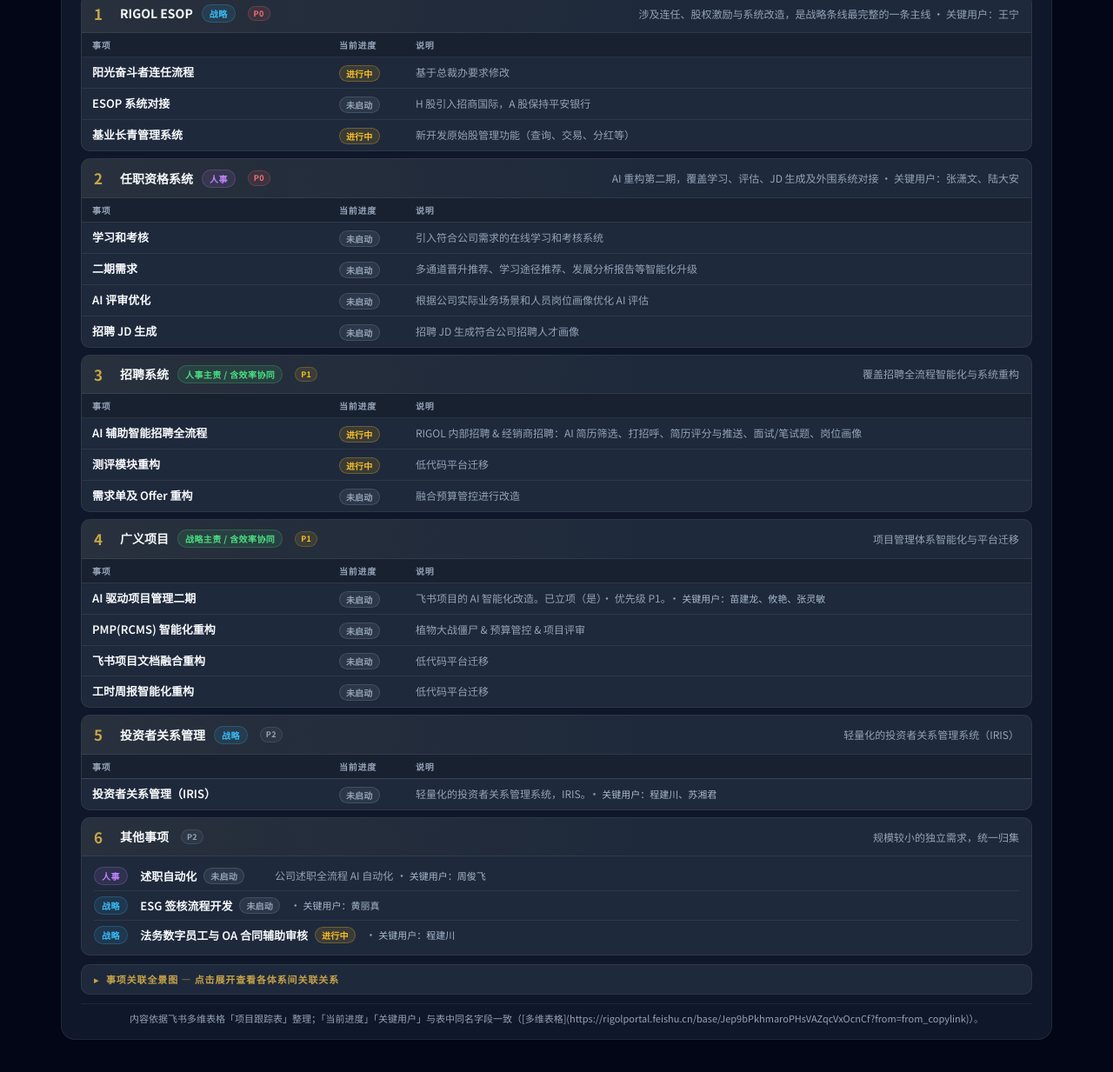
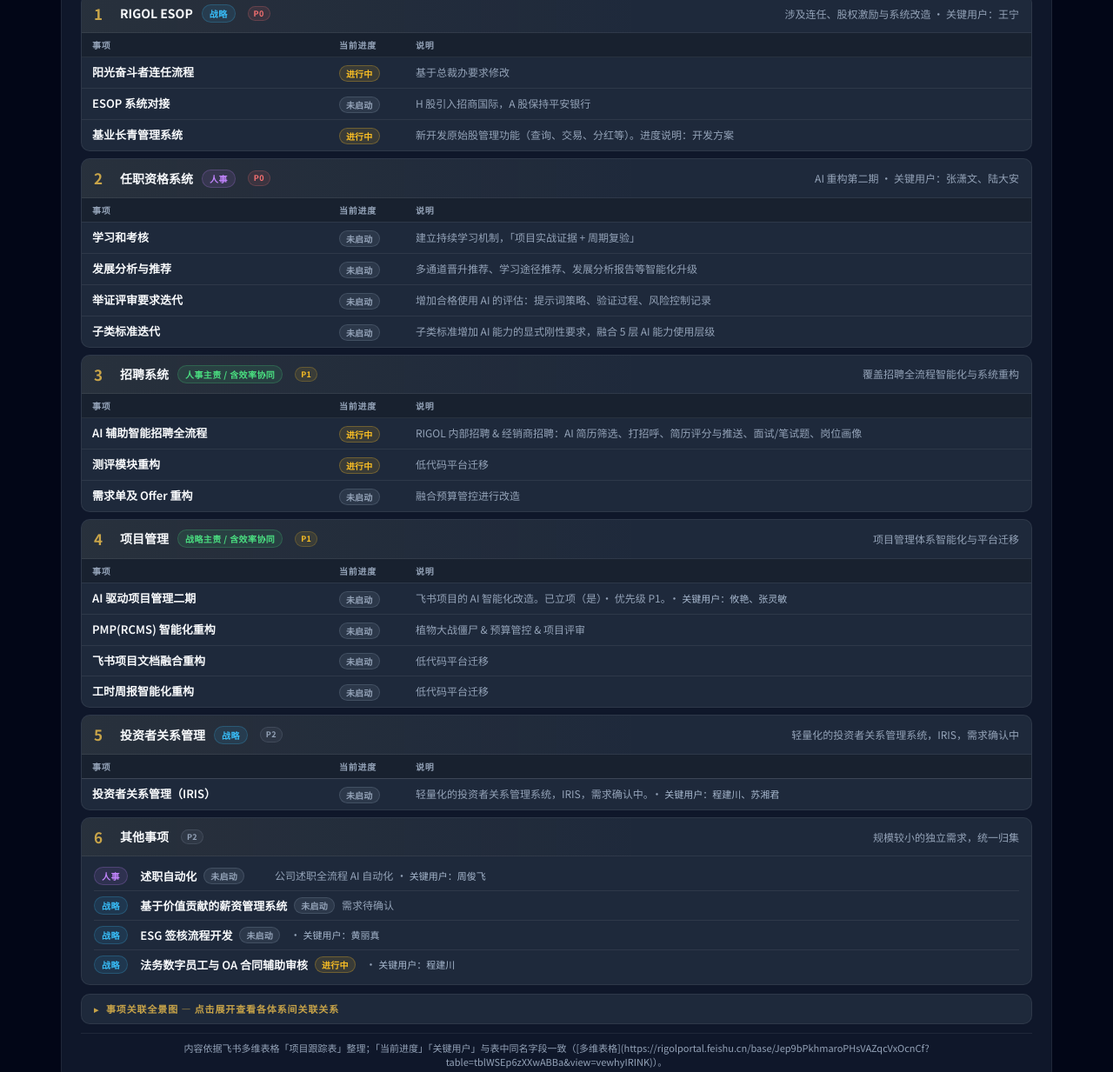
Before and after one commit to piyansheng/piyansheng.github.io, a plain HTML site: page 战略人事IT重点项目_一页纸.html in a window 1280 px wide. Shown: the part 118-1351 px from the top of the page at 87% size. Before the commit the page ends 1328 px from the top, so only its background shows below. Drawn offline with Linux system fonts and the light colour scheme.

Commit message:
更新一页纸项目

```diff
--- a/战略人事IT重点项目_一页纸.html
+++ b/战略人事IT重点项目_一页纸.html
@@ -483,14 +483,14 @@
         <span class="group-title">RIGOL ESOP</span>
         <span class="pill pill-s">战略</span>
         <span class="pill-p pill-p0">P0</span>
-        <span class="group-desc">涉及连任、股权激励与系统改造，是战略条线最完整的一条主线 · 关键用户：王宁</span>
+        <span class="group-desc">涉及连任、股权激励与系统改造 · 关键用户：王宁</span>
       </div>
       <table>
         <thead><tr><th style="width:26%">事项</th><th class="col-st">当前进度</th><th>说明</th></tr></thead>
         <tbody>
           <tr><td><span class="name">阳光奋斗者连任流程</span></td><td class="cell-st"><span class="pill-st pill-st-run">进行中</span></td><td><span class="desc">基于总裁办要求修改</span></td></tr>
           <tr><td><span class="name">ESOP 系统对接</span></td><td class="cell-st"><span class="pill-st pill-st-idle">未启动</span></td><td><span class="desc">H 股引入招商国际，A 股保持平安银行</span></td></tr>
-          <tr><td><span class="name">基业长青管理系统</span></td><td class="cell-st"><span class="pill-st pill-st-run">进行中</span></td><td><span class="desc">新开发原始股管理功能（查询、交易、分红等）</span></td></tr>
+          <tr><td><span class="name">基业长青管理系统</span></td><td class="cell-st"><span class="pill-st pill-st-run">进行中</span></td><td><span class="desc">新开发原始股管理功能（查询、交易、分红等）。进度说明：开发方案</span></td></tr>
         </tbody>
       </table>
     </div>
@@ -502,15 +502,15 @@
         <span class="group-title">任职资格系统</span>
         <span class="pill pill-h">人事</span>
         <span class="pill-p pill-p0">P0</span>
-        <span class="group-desc">AI 重构第二期，覆盖学习、评估、JD 生成及外围系统对接 · 关键用户：张潇文、陆大安</span>
+        <span class="group-desc">AI 重构第二期 · 关键用户：张潇文、陆大安</span>
       </div>
       <table>
         <thead><tr><th style="width:26%">事项</th><th class="col-st">当前进度</th><th>说明</th></tr></thead>
         <tbody>
-          <tr><td><span class="name">学习和考核</span></td><td class="cell-st"><span class="pill-st pill-st-idle">未启动</span></td><td><span class="desc">引入符合公司需求的在线学习和考核系统</span></td></tr>
-          <tr><td><span class="name">二期需求</span></td><td class="cell-st"><span class="pill-st pill-st-idle">未启动</span></td><td><span class="desc">多通道晋升推荐、学习途径推荐、发展分析报告等智能化升级</span></td></tr>
-          <tr><td><span class="name">AI 评审优化</span></td><td class="cell-st"><span class="pill-st pill-st-idle">未启动</span></td><td><span class="desc">根据公司实际业务场景和人员岗位画像优化 AI 评估</span></td></tr>
-          <tr><td><span class="name">招聘 JD 生成</span></td><td class="cell-st"><span class="pill-st pill-st-idle">未启动</span></td><td><span class="desc">招聘 JD 生成符合公司招聘人才画像</span></td></tr>
+          <tr><td><span class="name">学习和考核</span></td><td class="cell-st"><span class="pill-st pill-st-idle">未启动</span></td><td><span class="desc">建立持续学习机制，「项目实战证据 + 周期复验」</span></td></tr>
+          <tr><td><span class="name">发展分析与推荐</span></td><td class="cell-st"><span class="pill-st pill-st-idle">未启动</span></td><td><span class="desc">多通道晋升推荐、学习途径推荐、发展分析报告等智能化升级</span></td></tr>
+          <tr><td><span class="name">举证评审要求迭代</span></td><td class="cell-st"><span class="pill-st pill-st-idle">未启动</span></td><td><span class="desc">增加合格使用 AI 的评估：提示词策略、验证过程、风险控制记录</span></td></tr>
+          <tr><td><span class="name">子类标准迭代</span></td><td class="cell-st"><span class="pill-st pill-st-idle">未启动</span></td><td><span class="desc">子类标准增加 AI 能力的显式刚性要求，融合 5 层 AI 能力使用层级</span></td></tr>
         </tbody>
       </table>
     </div>
@@ -534,11 +534,11 @@
       </table>
     </div>
 
-    <!-- 4 广义项目 -->
+    <!-- 4 项目管理 -->
     <div class="group anim d5">
       <div class="group-head">
         <span class="group-num">4</span>
-        <span class="group-title">广义项目</span>
+        <span class="group-title">项目管理</span>
         <span class="pill pill-m">战略主责 / 含效率协同</span>
         <span class="pill-p pill-p1">P1</span>
         <span class="group-desc">项目管理体系智能化与平台迁移</span>
@@ -546,7 +546,7 @@
       <table>
         <thead><tr><th style="width:26%">事项</th><th class="col-st">当前进度</th><th>说明</th></tr></thead>
         <tbody>
-          <tr><td><span class="name">AI 驱动项目管理二期</span></td><td class="cell-st"><span class="pill-st pill-st-idle">未启动</span></td><td><span class="note-nowrap"><span class="desc">飞书项目的 AI 智能化改造。已立项（是）· 优先级 P1。</span><span class="key-users">关键用户：苗建龙、攸艳、张灵敏</span></span></td></tr>
+          <tr><td><span class="name">AI 驱动项目管理二期</span></td><td class="cell-st"><span class="pill-st pill-st-idle">未启动</span></td><td><span class="note-nowrap"><span class="desc">飞书项目的 AI 智能化改造。已立项（是）· 优先级 P1。</span><span class="key-users">关键用户：攸艳、张灵敏</span></span></td></tr>
           <tr><td><span class="name">PMP(RCMS) 智能化重构</span></td><td class="cell-st"><span class="pill-st pill-st-idle">未启动</span></td><td><span class="desc">植物大战僵尸 &amp; 预算管控 &amp; 项目评审</span></td></tr>
           <tr><td><span class="name">飞书项目文档融合重构</span></td><td class="cell-st"><span class="pill-st pill-st-idle">未启动</span></td><td><span class="desc">低代码平台迁移</span></td></tr>
           <tr><td><span class="name">工时周报智能化重构</span></td><td class="cell-st"><span class="pill-st pill-st-idle">未启动</span></td><td><span class="desc">低代码平台迁移</span></td></tr>
@@ -561,12 +561,12 @@
         <span class="group-title">投资者关系管理</span>
         <span class="pill pill-s">战略</span>
         <span class="pill-p pill-p2">P2</span>
-        <span class="group-desc">轻量化的投资者关系管理系统（IRIS）</span>
+        <span class="group-desc">轻量化的投资者关系管理系统，IRIS，需求确认中</span>
       </div>
       <table>
         <thead><tr><th style="width:26%">事项</th><th class="col-st">当前进度</th><th>说明</th></tr></thead>
         <tbody>
-          <tr><td><span class="name">投资者关系管理（IRIS）</span></td><td class="cell-st"><span class="pill-st pill-st-idle">未启动</span></td><td><span class="note-nowrap"><span class="desc">轻量化的投资者关系管理系统，IRIS。</span><span class="key-users">关键用户：程建川、苏湘君</span></span></td></tr>
+          <tr><td><span class="name">投资者关系管理（IRIS）</span></td><td class="cell-st"><span class="pill-st pill-st-idle">未启动</span></td><td><span class="note-nowrap"><span class="desc">轻量化的投资者关系管理系统，IRIS，需求确认中。</span><span class="key-users">关键用户：程建川、苏湘君</span></span></td></tr>
         </tbody>
       </table>
     </div>
@@ -583,6 +583,10 @@
         <div class="item">
           <span class="item-name"><span class="pill pill-h">人事</span>&ensp;述职自动化<span class="pill-st pill-st-idle">未启动</span></span>
           <span class="item-desc">公司述职全流程 AI 自动化<span class="key-users">关键用户：周俊飞</span></span>
+        </div>
+        <div class="item">
+          <span class="item-name"><span class="pill pill-s">战略</span>&ensp;基于价值贡献的薪资管理系统<span class="pill-st pill-st-idle">未启动</span></span>
+          <span class="item-desc">需求待确认</span>
         </div>
         <div class="item">
           <span class="item-name"><span class="pill pill-s">战略</span>&ensp;ESG 签核流程开发<span class="pill-st pill-st-idle">未启动</span></span>
@@ -631,12 +635,12 @@
 
           <!-- ========== 体系标题 + 说明 ========== -->
           <text x="143" y="32" text-anchor="middle" class="n-zone-title" fill="#38bdf8">股权激励体系</text>
-          <text x="143" y="48" text-anchor="middle" class="n-zone-desc">ESOP 下辖阳光奋斗者（上市后激励）、基业长青（原始股管理）、</text>
-          <text x="143" y="62" text-anchor="middle" class="n-zone-desc">ESOP 系统对接（平安银行 A 股 / 招银国际 H 股）三个方向</text>
+          <text x="143" y="48" text-anchor="middle" class="n-zone-desc">下辖阳光奋斗者连任、基业长青（原始股管理）、</text>
+          <text x="143" y="62" text-anchor="middle" class="n-zone-desc">ESOP 系统对接（A 股平安银行 / H 股招银国际）</text>
 
           <text x="561" y="32" text-anchor="middle" class="n-zone-title" fill="#c084fc">人才能力体系</text>
           <text x="561" y="48" text-anchor="middle" class="n-zone-desc">任职资格系统（AI 重构二期）与招聘系统围绕人才主线展开</text>
-          <text x="561" y="62" text-anchor="middle" class="n-zone-desc">任职资格侧重能力标准与 AI 评审，并生成招聘 JD；招聘侧重全流程智能化与系统重构</text>
+          <text x="561" y="62" text-anchor="middle" class="n-zone-desc">任职资格含学习考核、发展分析与推荐、举证评审、子类标准等；招聘侧重全流程智能化与重构</text>
 
           <text x="958" y="32" text-anchor="middle" class="n-zone-title" fill="#4ade80">项目管理体系</text>
           <text x="958" y="48" text-anchor="middle" class="n-zone-desc">聚焦项目管理智能化与低代码平台迁移</text>
@@ -653,12 +657,7 @@
           <text x="700" y="107" text-anchor="middle" class="n-label" fill="#c084fc" font-weight="700">招聘系统</text>
 
           <rect x="860" y="82" width="200" height="38" rx="7" fill="rgba(74,222,128,0.12)" stroke="rgba(74,222,128,0.4)" stroke-width="1.4" />
-          <text x="960" y="107" text-anchor="middle" class="n-label" fill="#4ade80" font-weight="700">广义项目</text>
-
-          <!-- 任职资格 → 招聘系统 横向实线 -->
-          <line x1="520" y1="101" x2="600" y2="101" stroke="#c084fc" stroke-opacity="0.55" stroke-width="1.5" marker-end="url(#arrPurple)" />
-          <rect x="538" y="86" width="44" height="16" rx="3" fill="#1e293b" />
-          <text x="560" y="98" text-anchor="middle" class="n-note" fill="#c084fc" font-weight="600" opacity="0.85" font-size="9">JD生成</text>
+          <text x="960" y="107" text-anchor="middle" class="n-label" fill="#4ade80" font-weight="700">项目管理</text>
 
           <!-- ========== 父→子连线 ========== -->
           <g fill="none" stroke-width="1.4">
@@ -713,17 +712,18 @@
           <text x="345" y="208" text-anchor="middle" class="n-st" fill="#94a3b8">未启动</text>
 
           <rect x="390" y="158" width="74" height="56" rx="5" fill="rgba(192,132,252,0.06)" stroke="rgba(192,132,252,0.25)" stroke-width="1" />
-          <text x="427" y="186" text-anchor="middle" class="n-sub" fill="#c084fc">二期需求</text>
+          <text x="427" y="176" text-anchor="middle" class="n-sub" fill="#c084fc">发展分析</text>
+          <text x="427" y="192" text-anchor="middle" class="n-sub" fill="#c084fc">与推荐</text>
           <text x="427" y="208" text-anchor="middle" class="n-st" fill="#94a3b8">未启动</text>
 
           <rect x="472" y="158" width="74" height="56" rx="5" fill="rgba(192,132,252,0.06)" stroke="rgba(192,132,252,0.25)" stroke-width="1" />
-          <text x="509" y="176" text-anchor="middle" class="n-sub" fill="#c084fc">AI 评审</text>
-          <text x="509" y="192" text-anchor="middle" class="n-sub" fill="#c084fc">优化</text>
+          <text x="509" y="176" text-anchor="middle" class="n-sub" fill="#c084fc">举证评审</text>
+          <text x="509" y="192" text-anchor="middle" class="n-sub" fill="#c084fc">要求迭代</text>
           <text x="509" y="208" text-anchor="middle" class="n-st" fill="#94a3b8">未启动</text>
 
           <rect x="554" y="158" width="74" height="56" rx="5" fill="rgba(192,132,252,0.06)" stroke="rgba(192,132,252,0.25)" stroke-width="1" />
-          <text x="591" y="176" text-anchor="middle" class="n-sub" fill="#c084fc">招聘 JD</text>
-          <text x="591" y="192" text-anchor="middle" class="n-sub" fill="#c084fc">生成</text>
+          <text x="591" y="176" text-anchor="middle" class="n-sub" fill="#c084fc">子类标准</text>
+          <text x="591" y="192" text-anchor="middle" class="n-sub" fill="#c084fc">迭代</text>
           <text x="591" y="208" text-anchor="middle" class="n-st" fill="#94a3b8">未启动</text>
 
           <!-- 招聘系统子项 -->
@@ -737,7 +737,7 @@
           <text x="777" y="192" text-anchor="middle" class="n-sub" fill="#c084fc">重构</text>
           <text x="777" y="208" text-anchor="middle" class="n-st" fill="#fbbf24">进行中</text>
 
-          <!-- 广义项目子项：AI 驱动项目管理二期 -->
+          <!-- 项目管理子项：AI 驱动项目管理二期 -->
           <rect x="868" y="158" width="84" height="56" rx="5" fill="rgba(74,222,128,0.06)" stroke="rgba(74,222,128,0.25)" stroke-width="1" />
           <text x="910" y="176" text-anchor="middle" class="n-sub" fill="#4ade80">AI 驱动</text>
           <text x="910" y="192" text-anchor="middle" class="n-sub" fill="#4ade80">项目管理二期</text>
@@ -771,7 +771,7 @@
 
           <path d="M 427 214 L 427 312 Q 427 320 436 320 L 910 320 L 910 214" stroke="#fbbf24" stroke-opacity="0.5" stroke-width="1.6" stroke-dasharray="7 4" fill="none" marker-end="url(#arrCross)" />
           <rect x="590" y="302" width="90" height="18" rx="4" fill="#1e293b" />
-          <text x="635" y="315" text-anchor="middle" font-size="9" fill="#fbbf24" opacity="0.9" font-weight="600" font-family="Noto Sans SC, sans-serif">对接广义项目</text>
+          <text x="635" y="315" text-anchor="middle" font-size="9" fill="#fbbf24" opacity="0.9" font-weight="600" font-family="Noto Sans SC, sans-serif">对接项目管理</text>
 
           <!-- ========== 底部图例 ========== -->
           <g class="n-note">
@@ -786,19 +786,19 @@
             <path d="M 315 344 L 320 346 L 315 348" fill="#fbbf24" />
             <text x="326" y="350" fill="#fbbf24">跨体系对接</text>
 
-            <text x="440" y="350" fill="#94a3b8">二期需求 → 对接招聘 &amp; 广义项目</text>
+            <text x="440" y="350" fill="#94a3b8">发展分析与推荐 → 对接招聘 &amp; 项目管理</text>
             <text x="730" y="350" fill="#64748b" opacity="0.7">外部执行：平安银行（A股）/ 招银国际（H股）</text>
           </g>
 
           <!-- 独立事项 -->
           <rect x="20" y="370" width="1040" height="24" rx="5" fill="rgba(100,116,139,0.05)" />
-          <text x="540" y="387" text-anchor="middle" class="n-note" font-size="10">独立事项：投资者关系管理 · 述职自动化 · ESG 签核流程开发 · 法务数字员工与 OA 合同辅助审核</text>
+          <text x="540" y="387" text-anchor="middle" class="n-note" font-size="10">独立事项：投资者关系管理 · 述职自动化 · 基于价值贡献的薪资管理系统 · ESG 签核流程开发 · 法务数字员工与 OA 合同辅助审核</text>
         </svg>
       </div>
     </details>
 
     <div class="foot anim d7">
-      内容依据飞书多维表格「项目跟踪表」整理；「当前进度」「关键用户」与表中同名字段一致（[多维表格](https://rigolportal.feishu.cn/base/Jep9bPkhmaroPHsVAZqcVxOcnCf?from=from_copylink)）。
+      内容依据飞书多维表格「项目跟踪表」整理；「当前进度」「关键用户」与表中同名字段一致（[多维表格](https://rigolportal.feishu.cn/base/Jep9bPkhmaroPHsVAZqcVxOcnCf?table=tblWSEp6zXXwABBa&amp;view=vewhyIRINK)）。
     </div>
   </div>
 </body>
```
